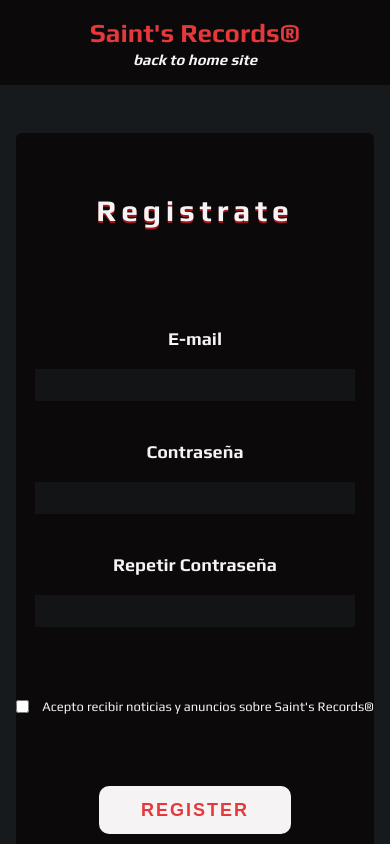
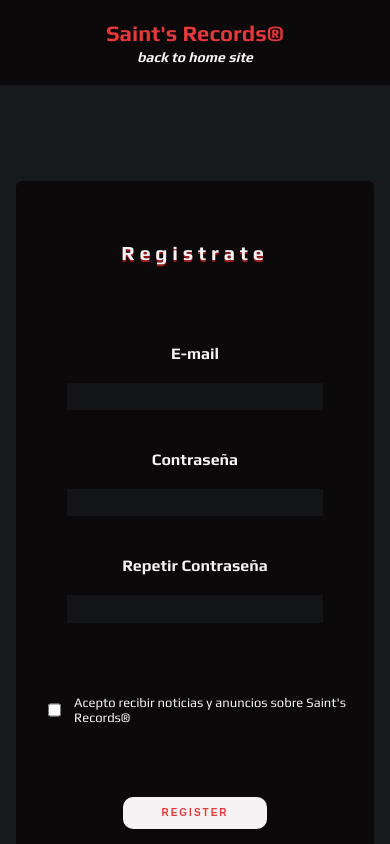
Before and after one commit to franvale581/integrador-1-html-css, a plain HTML site: page register.html in a window 390 px wide. Shown: the top 844 px of the page. Drawn offline with Linux system fonts and the light colour scheme.

Commit message:
mediaqueris-register-3

```diff
--- a/register.css
+++ b/register.css
@@ -244,8 +244,6 @@ footer {
         margin: 3rem 1rem 0 1rem;
         width: 500px;
         height: 800px;
-        background: var(--bg);
-        border-radius: 6px;
     }
 
     .register-container form h2 {
@@ -267,9 +265,93 @@ footer {
     }
 
     .register-button input {
-        width: 12rem;
+        width: 10rem;
         height: 3rem;
         font-size: 18px;
     }
 
 }
+
+
+@media screen and (max-width: 459px) {
+
+    /*--------Header-------*/
+
+    .logo a h2 {
+        font-size: 22px;
+    }
+
+    .logo a h3 {
+        font-size: 14px;
+    }
+
+    /*-------Register-------*/
+
+    .register-container {
+        margin: 6rem 1rem 0 1rem;
+        width: 500px;
+        height: 700px;
+    }
+
+    .register-container form h2 {
+        padding: 60px 0 40px 0;
+        font-size: 20px;
+    }
+
+        .register-input-box input {
+        width: 20rem;
+        height: 1.8rem;
+    }
+
+    .register-input-box span {
+        font-size: 16px;
+    }
+}
+
+
+@media screen and (max-width: 409px) {
+
+    .register-input-box input {
+        width: 16rem;
+        height: 1.7rem;
+    }
+
+    .register-checkbox {
+        margin: 2rem 0;
+        padding: 0 0.5rem 0 2rem;
+        font-size: 13px;
+    }
+
+    .register-button input {
+        font-size: 10px;
+        width: 9rem;
+        height: 2rem;
+    }
+}
+
+@media screen and (max-width: 345px) {
+
+    .register-container {
+        margin: 8rem 1rem 0 1rem;
+        width: 500px;
+        height: 620px;
+    }
+
+    .register-container form h2 {
+        padding: 50px 0 30px 0;
+        font-size: 20px;
+    }
+
+
+    .register-input-box input {
+        width: 13rem;
+        height: 1.3rem;
+    }
+
+    .register-checkbox {
+        margin: 1rem 0 0.5rem 0;
+        padding: 0 1rem 0 1rem;
+        font-size: 13px;
+    }
+
+}
```
